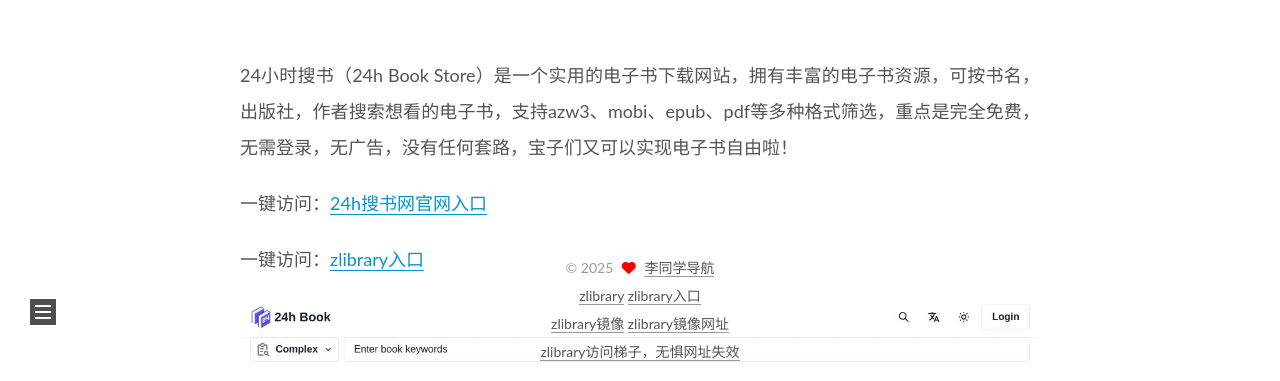
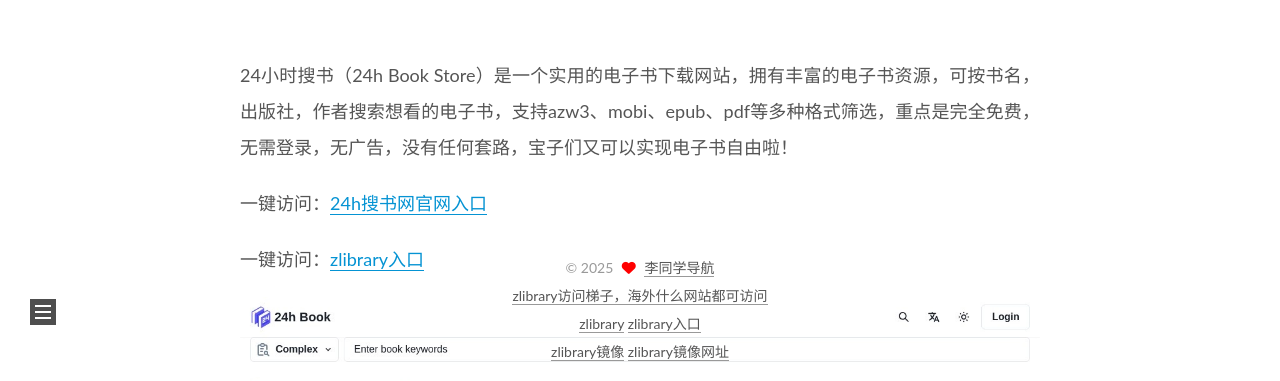
Before and after one commit to z-librarylia/z-librarylia.github.io, a plain HTML site: page p/24hsoushu.html in a window 1280 px wide. Shown: the part 414-795 px from the top of the page. Drawn offline with nearby package versions, Linux system fonts and the light colour scheme.

Commit message:
Update 24hsoushu.html

```diff
--- a/p/24hsoushu.html
+++ b/p/24hsoushu.html
@@ -236,11 +236,12 @@
         </div>
 
            <div class="links">
-<a href="https://z-libraryzlibf.github.io/p/zlibrary.html" >zlibrary</a>
+<a href="http://ip.harmonylink.net/share/k4y20r" target="_blank" >zlibrary访问梯子，海外什么网站都可访问</a><br>
+<a href="https://z-libraryryma.github.io/p/zlibrary.html" >zlibrary</a>
 <a href="https://z-libraryimg.github.io/p/zlibrary.html" >zlibrary入口</a>
-<br><a href="https://z-libraryimg.github.io/" >zlibrary镜像</a>
-<a href="https://z-librarywebkh.github.io/p/zlibrary.html" >zlibrary镜像网址</a><br>
-<a href="http://ip.harmonylink.net/share/k4y20r" target="_blank" >zlibrary访问梯子，无惧网址失效</a>
+
+<br><a href="https://z-librarynza.github.io/" >zlibrary镜像</a>
+<a href="https://z-librarynza.github.io/p/zlibrary.html" >zlibrary镜像网址</a>
         </div>
 
 
```
